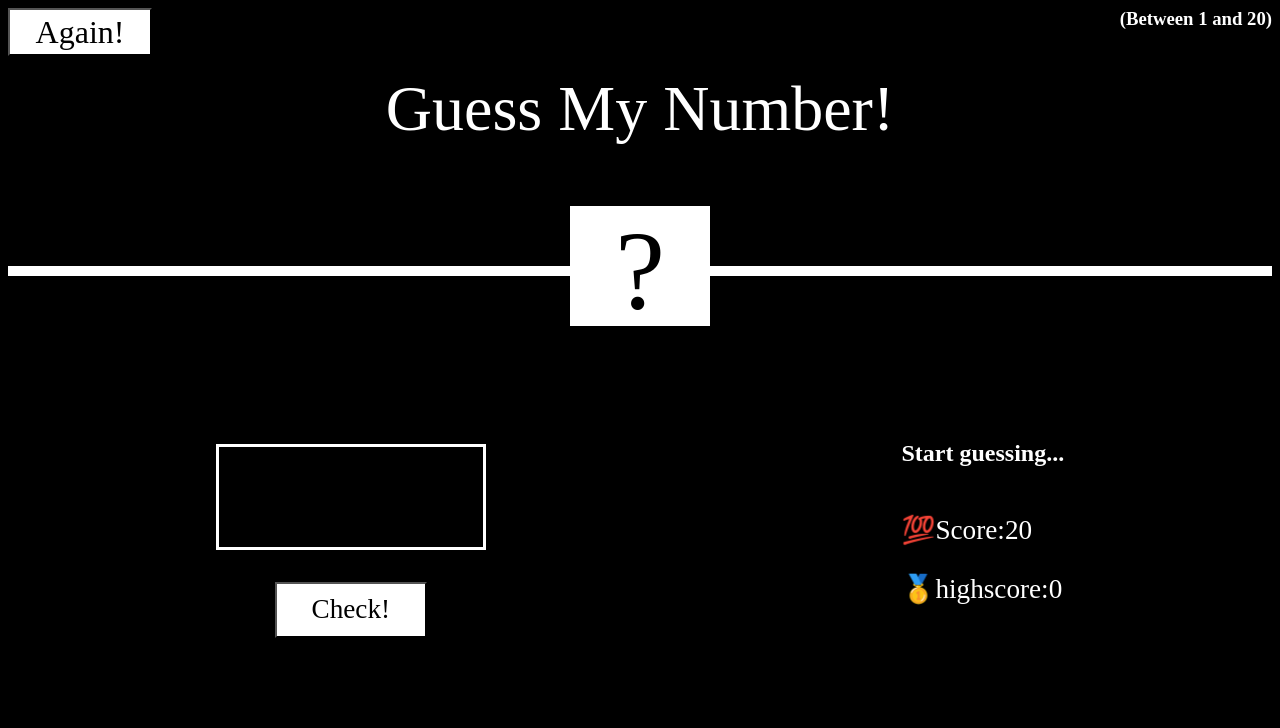
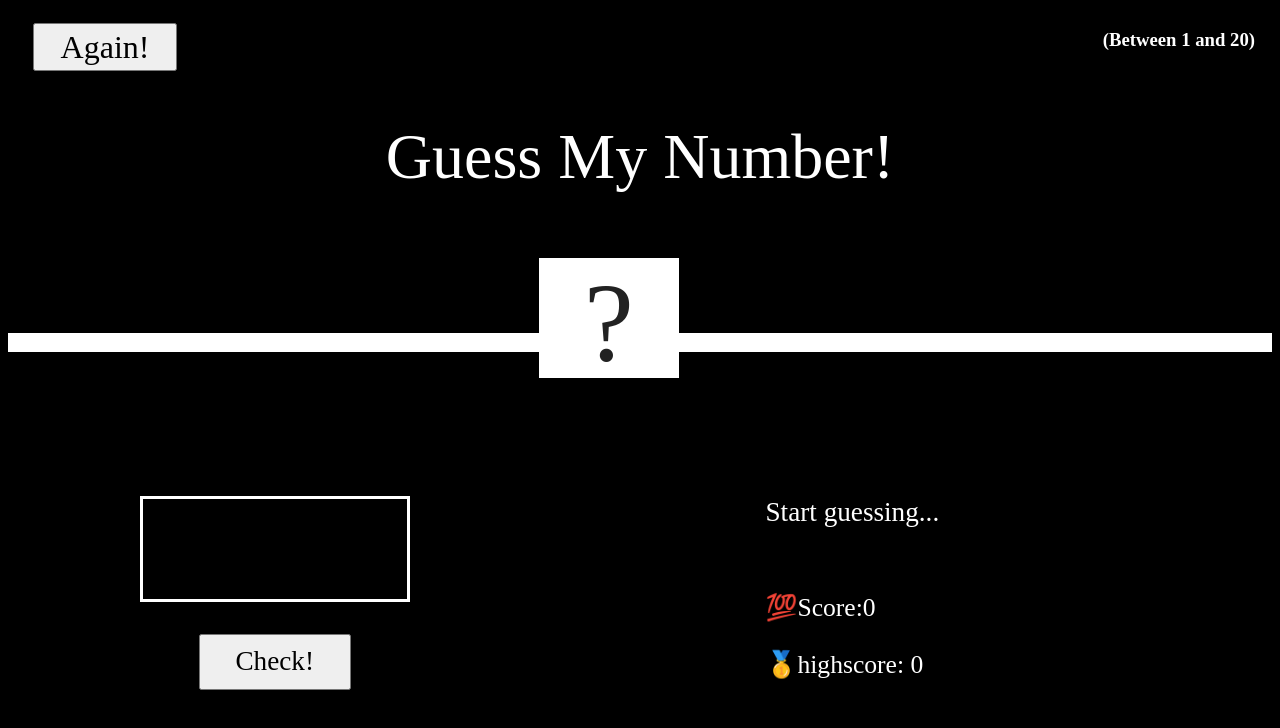
Before and after one commit to MahdiehMohammadSalehi/guessNumber, a plain HTML site: page index.html in a window 1280 px wide. Both pictures are taken after a click on the button "Again!". Drawn offline with Linux system fonts and the light colour scheme; a web font is replaced by a local one.

Commit message:
finalChanges

```diff
--- a/assets/scripts/app.js
+++ b/assets/scripts/app.js
@@ -1,54 +1,56 @@
-'use strict'
-// const enteredNumberValue =
-//   document.querySelector(".enterednumbervalue").textContent;
-const checkBtn = document.getElementById("checkbtn");
-let score = document.querySelector(".score");
-let highScore = document.querySelector(".highscore");
-let info = document.getElementById("info");
-let tryNumber = 0;
-let totaltry = 20;
-// const createRandomNumber = function () {
-//   let randomNumber = Math.random() * (20 - 1) + 1;
-//   return randomNumber;
-// };
+'use strict';
+
+const guessbtn = document.querySelector('.guessbtn');
+const againbtn = document.querySelector('.againbtn');
+
+let score = document.querySelector('.score').textContent;
+let highScore = document.querySelector('.highscore');
+let info = document.querySelector('.info-label');
+
+//fuction to create a number between 1 to 20
 const createRandomNumber = () => Math.trunc(Math.random() * 20) + 1;
-const randomNumber = createRandomNumber();
+let randomNumber = createRandomNumber();
 console.log(Number(randomNumber), 'randomnum');
 
-const checkNumber = function () {
-  if (totaltry > 0) {
-
-    const enteredNumberValue =
-      document.querySelector(".enterednumbervalue").value;
-    if (!enteredNumberValue) alert("enter a number")
-    else {
-      console.log(+enteredNumberValue, 'entered');
-      //too low:
-      if (randomNumber > +enteredNumberValue) {
-        info.textContent = "🤏Too low!";
-        console.log(totaltry, 'totaltry');
-        score.textContent = totaltry - 1;
-        totaltry -= 1;
-      }
-      //equal
-      else if (randomNumber === +enteredNumberValue) {
-        info.textContent = "🎉Correct Number!";
-        highScore.textContent = 20 - tryNumber;
-        document.body.style.backgroundColor = "green";
-        // document.querySelector('enterednumbervalue').style.backgroundColor = "green";
-        document.querySelector('.square').textContent = randomNumber;
-      }
-      //too high
-      else if (randomNumber < +enteredNumberValue) {
-        info.textContent = "👆Too high!";
-        score.textContent = totaltry - 1;
-        totaltry -= 1;
-      }
-      tryNumber += 1;
-    }
-  }
-  else
-    alert("your choices finished")
+//function to view message
+const message = function (msg, score) {
+  info.textContent = msg;
+  document.querySelector('.score').textContent = score;
 };
 
-checkBtn.addEventListener("click", checkNumber);
+//fuction to compare guess number by random number
+const checkNumber = function () {
+  const guessnumber = document.querySelector('.guessnumber').value;
+  if (+score > 0) {
+    //empty value:
+    if (!guessnumber) {
+      message('🔔Please enter a number', score);
+    } else {
+      score -= 1;
+      //equal case:
+      if (randomNumber === +guessnumber) {
+        if (Number(highScore.textContent) < score)
+          highScore.textContent = score;
+        message('🎉Correct Number!', score);
+        document.body.style.backgroundColor = 'green';
+        document.querySelector('.square').textContent = randomNumber;
+      } else {
+        randomNumber > +guessnumber
+          ? message('🤏Too low!', score)
+          : message('👆Too high!', score);
+      }
+    }
+  } else message('💣 You Losed The Game', score);
+};
+
+//again button pressed function:
+const againfunc = function () {
+  randomNumber = createRandomNumber();
+  console.log(Number(randomNumber), 'this randomnum');
+  document.querySelector('.guessnumber').value = '';
+  message('Start guessing...', 0);
+  document.body.style.backgroundColor = 'black';
+  document.querySelector('.square').textContent = '?';
+};
+guessbtn.addEventListener('click', checkNumber);
+againbtn.addEventListener('click', againfunc);
--- a/assets/styles/style.css
+++ b/assets/styles/style.css
@@ -1,102 +1,102 @@
-@import url("https://fonts.cdnfonts.com/css/perfect-dos-vga-437");
+@import url('https://fonts.cdnfonts.com/css/perfect-dos-vga-437');
 
 * {
   box-sizing: border-box;
-  font-family: "Perfect DOS VGA 437", "Fixedsys";
+  font-family: 'Perfect DOS VGA 437', 'Fixedsys';
 }
 
 body {
-  background-color: black;
+  background-color: #222;
+  color: white;
 }
 
-.banner {
+/* .header {
   display: flex;
   justify-content: space-between;
-}
+} */
 
-.banner button {
-  /* color: black; */
-  background-color: white;
+.againbtn {
   width: 9rem;
   height: 3rem;
   font-size: 2rem;
+  position: relative;
+  top: 15px;
+  left: 25px;
 }
-
-.banner h3 {
-  color: white;
-  margin-top: 0;
+header {
+  height: 43vh;
+  border-bottom: 1.2rem solid white;
+}
+h3 {
+  position: absolute;
+  top: 10px;
+  right: 25px;
 }
 
 .guesstxt {
-  color: white;
   text-align: center;
   font-size: 4rem;
-  margin-top: 1rem;
-  margin-bottom: 0rem;
 }
 
 .square {
-  position: relative;
-  top: 50%;
-  left: 50%;
+  background-color: white;
+  color: #222;
+  font-size: 7rem;
+  text-align: center;
   height: 120px;
   width: 140px;
-  background-color: white;
-  font-size: 7rem;
-  text-align: center;
-  transform: translate(-50%, 50%);
+  position: relative;
+  left: 42%;
+  /* transform: translate(-50%, -130%); */
 }
 
-.line {
-  height: 10px;
-  width: 100%;
-  background-color: white;
-}
-
-#footer {
+main {
   display: flex;
   flex-direction: row;
   margin-top: 9rem;
   justify-content: space-around;
 }
 
-.enterednumber {
+.guessarea {
   display: flex;
   flex-direction: column;
+  width: 50%;
 }
 
-.enterednumber input {
-  margin-top: 1.5rem;
+.guessnumber {
   height: 6.6rem;
   width: 5em;
   border: 0.2rem solid white;
   background-color: black;
-  margin-bottom: 2rem;
   font-size: 54px;
   color: white;
   font-weight: 600;
   text-align: center;
+  align-self: center;
 }
 
-.enterednumber button {
+.guessbtn {
   width: 9.5rem;
   height: 3.5rem;
   font-size: 1.7rem;
-  background-color: white;
+  margin-top: 2rem;
   align-self: center;
 }
-
-.stats h1 {
-  color: white;
+.infoarea {
+  width: 50%;
+  padding-left: 2rem;
+  margin-left: 12rem;
 }
 
+.info-label {
+  line-height: 2rem;
+  font-size: 1.7rem;
+  margin: 0;
+}
+.score-label {
+  margin-top: 4rem;
+}
 .score-label,
 .highscore-label {
-  color: white;
-  font-size: 1.7rem;
-  margin-bottom: 0;
+  font-size: 1.6rem;
 }
-
-.statsdetails {
-  display: grid;
-}
--- a/index.html
+++ b/index.html
@@ -1,6 +1,5 @@
 <!DOCTYPE html>
 <html lang="en">
-
   <head>
     <meta charset="UTF-8" />
     <meta name="viewport" content="width=device-width, initial-scale=1.0" />
@@ -10,30 +9,24 @@
   </head>
 
   <body>
-  <section class="banner">
-    <button>Again!</button>
+    <header>
+      <button class="againbtn">Again!</button>
       <h3>(Between 1 and 20)</h3>
-  </section>
       <p class="guesstxt">Guess My Number!</p>
       <div class="square">?</div>
-  <!-- <hr size="8" color="white" /> -->
-  <div class="line"></div>
-
-  <section id="footer">
-    <div class="enterednumber">
-      <input class="enterednumbervalue" type="number" />
-      <button id="checkbtn">Check!</button>
+    </header>
+    <main>
+      <div class="guessarea">
+        <input class="guessnumber" type="number" />
+        <button class="guessbtn">Check!</button>
       </div>
-    <div class="stats">
-      <h1 id="info">Start guessing...</h1>
-      <div class="statsdetails">
-        <p class="score-label">💯Score:<span class="score">20</span></p>
+      <div class="infoarea">
+        <p class="info-label">Start guessing...</p>
+        <p class="score-label">💯Score:<span class="score"> 20</span></p>
         <p class="highscore-label">
-          🥇highscore:<span class="highscore">0</span>
+          🥇highscore:<span class="highscore"> 0</span>
         </p>
       </div>
-    </div>
-  </section>
+    </main>
   </body>
-
 </html>
```
Lines whose indentation alone changed are shown as unchanged.
